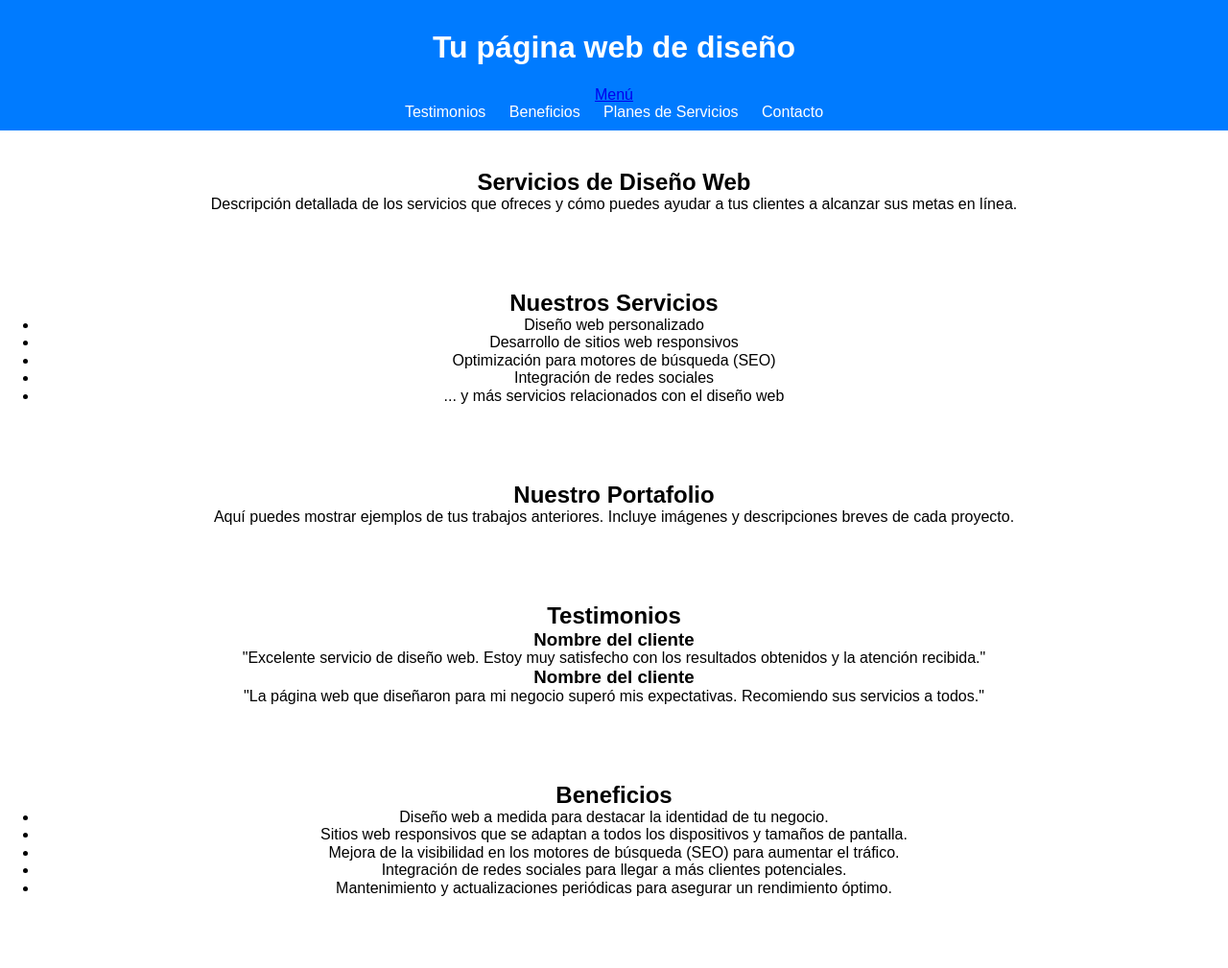
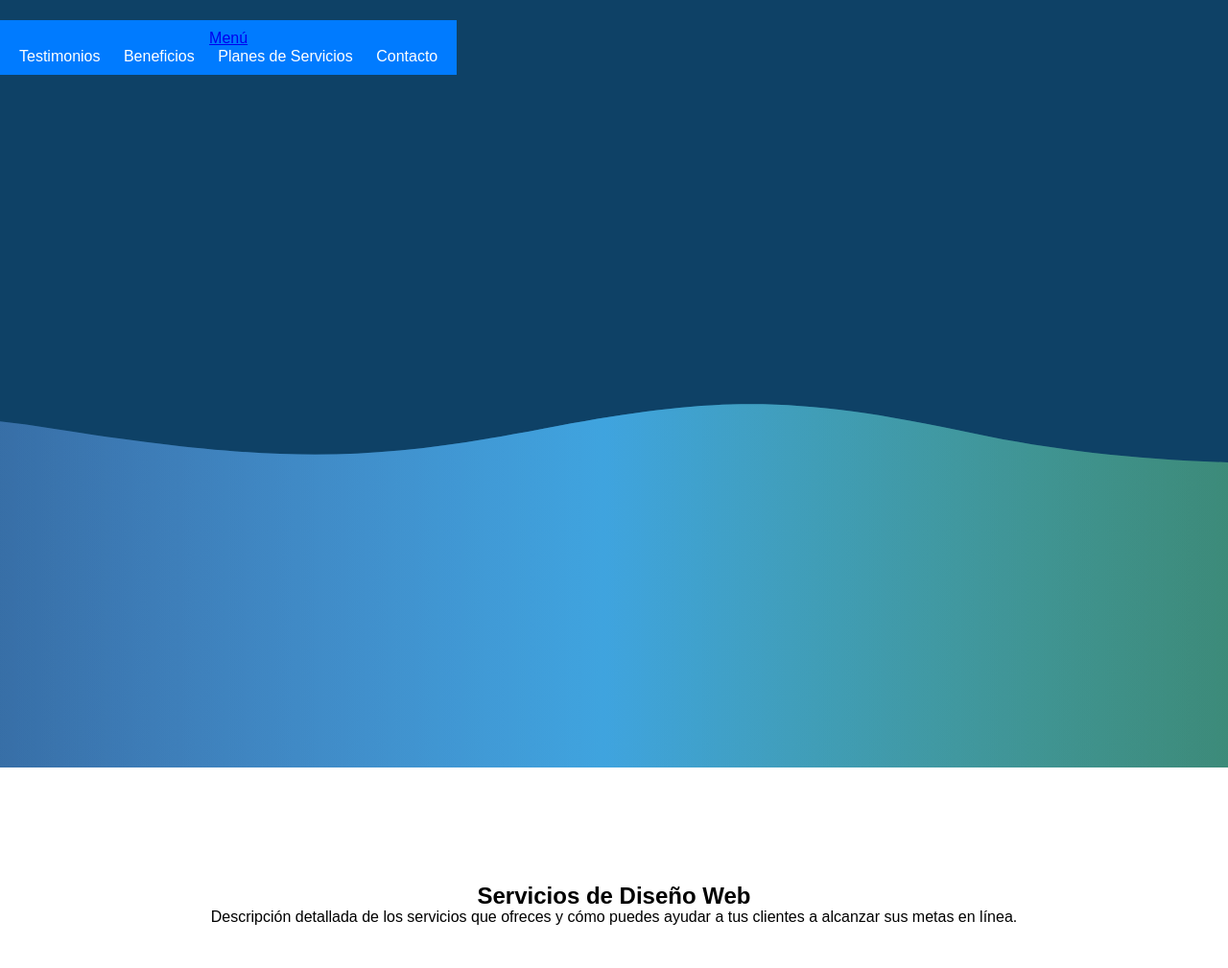
Before and after one commit to ShiryuRed/promocionar-01, a plain HTML site: page index.html in a window 1280 px wide. Shown: the top 1009 px of the page at 96% size. Drawn offline with Linux system fonts and the light colour scheme.

Commit message:
Add files via upload

```diff
--- a/css/style.css
+++ b/css/style.css
@@ -1,5 +1,8 @@
 /* Estilos generales */
-
+* {
+  padding: 0;
+  margin: 0;
+}
 body {
     font-family: Arial, sans-serif;
   }
@@ -9,6 +12,7 @@ body {
     color: #fff;
     text-align: center;
     padding: 10px;
+    position: absolute;
   }
 
   nav ul {
@@ -21,11 +25,31 @@ body {
     display: inline;
   }
 
-  nav ul li a {
-    color: #fff;
-    text-decoration: none;
-    padding: 10px;
-  }
+nav ul li a {
+  color: #fff;
+  text-decoration: none;
+  padding: 10px;
+}
+
+
+.background-inicio {
+  height: 100vh;
+  width: 100vw;
+}
+
+	svg {
+		position: absolute;
+		top: 0;
+		left: 0;
+    width: 100%;
+    height: 100%;
+		box-sizing: border-box;
+		display: block;
+		background-color: #0e4166;
+    z-index: -1;
+    background-image: linear-gradient(to bottom, rgba(14, 65, 102, 0.86), #0e4166);
+	}
+
 
   section {
     padding: 40px;
--- a/index.html
+++ b/index.html
@@ -11,7 +11,6 @@
 
 <body>
   <header>
-    <h1>Tu página web de diseño</h1>
     <nav>
       <a href="#" id="toggle">Menú</a>
       <ul id="menu">
@@ -23,7 +22,62 @@
     </nav>
   </header>
 
-    <section id="inicio">
+  <h1 class="h1-title">Tu página web de diseño</h1>
+  <section class="background-inicio">
+      <svg version="1.1" xmlns="http://www.w3.org/2000/svg"
+      xmlns:xlink="http://www.w3.org/1999/xlink" x="0px" y="0px" width="100%" height="100%" viewBox="0 0 1600 900" preserveAspectRatio="xMidYMax slice">
+      <defs>
+        <linearGradient id="bg">
+          <stop offset="0%" style="stop-color:rgba(130, 158, 249, 0.06)"></stop>
+          <stop offset="50%" style="stop-color:rgba(76, 190, 255, 0.6)"></stop>
+          <stop offset="100%" style="stop-color:rgba(115, 209, 72, 0.2)"></stop>
+        </linearGradient>
+        <path id="wave" fill="url(#bg)" d="M-363.852,502.589c0,0,236.988-41.997,505.475,0
+    s371.981,38.998,575.971,0s293.985-39.278,505.474,5.859s493.475,48.368,716.963-4.995v560.106H-363.852V502.589z" />
+      </defs>
+      <g>
+        <use xlink:href='#wave' opacity=".3">
+          <animateTransform
+            attributeName="transform"
+            attributeType="XML"
+            type="translate"
+            dur="10s"
+            calcMode="spline"
+            values="270 230; -334 180; 270 230"
+            keyTimes="0; .5; 1"
+            keySplines="0.42, 0, 0.58, 1.0;0.42, 0, 0.58, 1.0"
+            repeatCount="indefinite" />
+        </use>
+        <use xlink:href='#wave' opacity=".6">
+          <animateTransform
+            attributeName="transform"
+            attributeType="XML"
+            type="translate"
+            dur="8s"
+            calcMode="spline"
+            values="-270 230;243 220;-270 230"
+            keyTimes="0; .6; 1"
+            keySplines="0.42, 0, 0.58, 1.0;0.42, 0, 0.58, 1.0"
+            repeatCount="indefinite" />
+        </use>
+        <use xlink:href='#wave' opacty=".9">
+          <animateTransform
+            attributeName="transform"
+            attributeType="XML"
+            type="translate"
+            dur="6s"
+            calcMode="spline"
+            values="0 230;-140 200;0 230"
+            keyTimes="0; .4; 1"
+            keySplines="0.42, 0, 0.58, 1.0;0.42, 0, 0.58, 1.0"
+            repeatCount="indefinite" />
+        </use>
+      </g>
+    </svg>
+  </section>
+
+
+  <section id="inicio">
     <h2>Servicios de Diseño Web</h2>
     <p>Descripción detallada de los servicios que ofreces y cómo puedes ayudar a tus clientes a alcanzar sus metas en línea.</p>
   </section>
```
